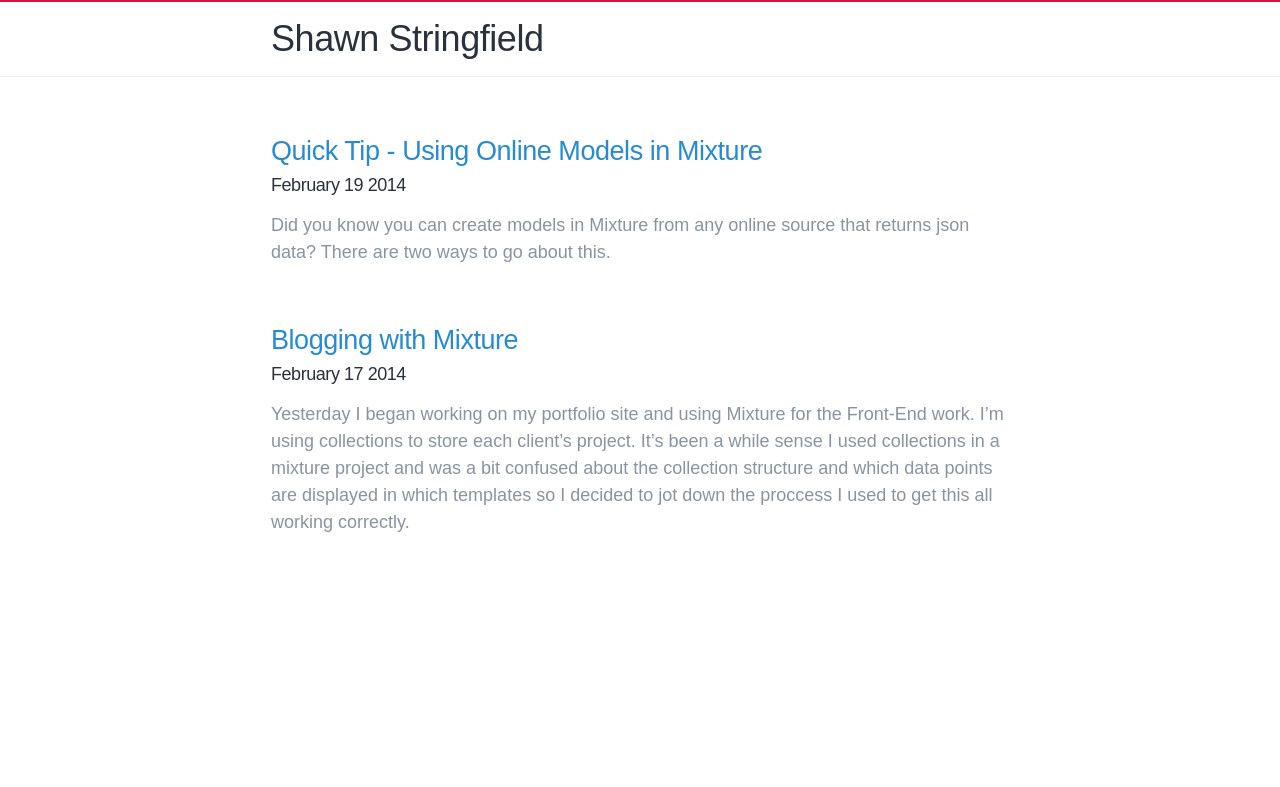
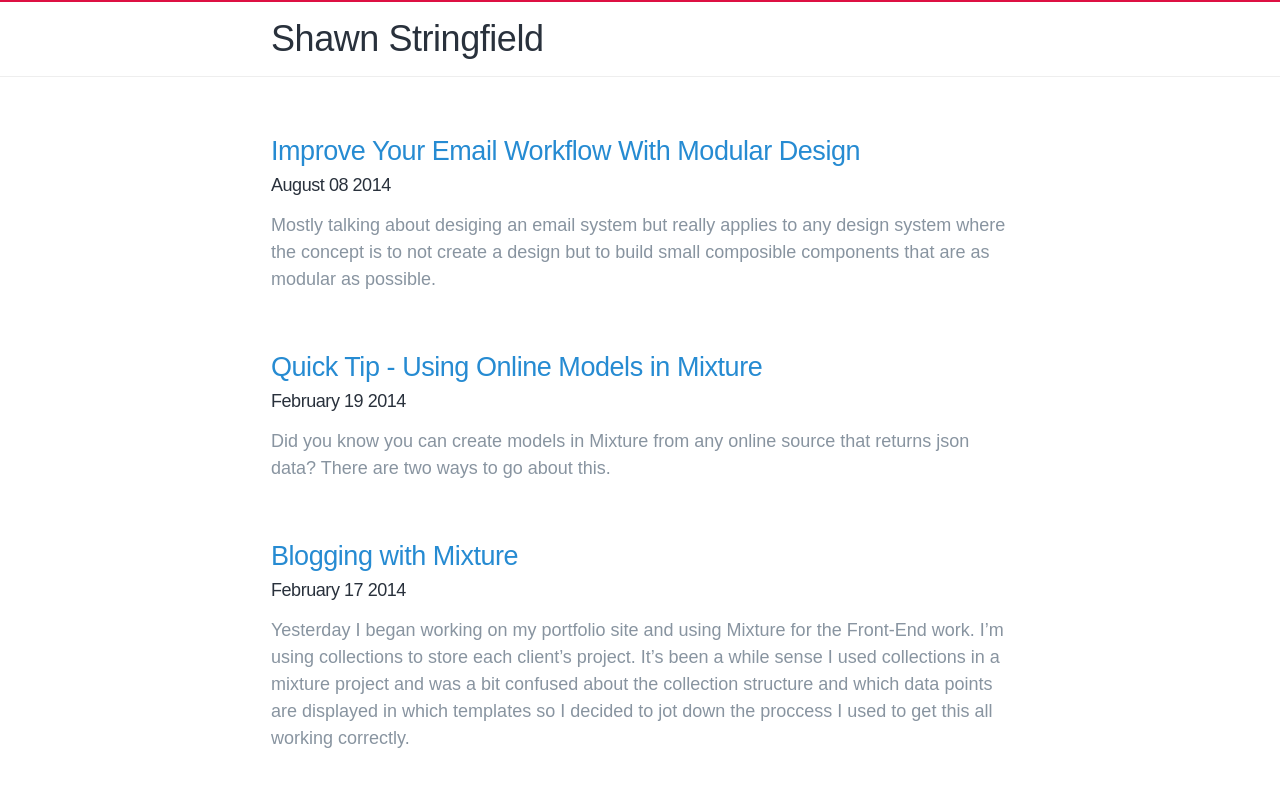
Before and after one commit to ShawnStringfield/shawnstringfield.github.io, a Jekyll site: the page built from index.html, in a window 1280 px wide. Shown: the top 787 px of the page. Built offline with Jekyll 4.4.1, drawn with Linux system fonts in a browser that asks for light colours; some web fonts are replaced.

```diff
--- /dev/null
+++ b/_posts/2014-08-08-smashingmag-improve-email.md
@@ -0,0 +1,9 @@
+---
+layout: default
+title: Improve Your Email Workflow With Modular Design
+tags: [Link]
+---
+
+Mostly talking about desiging an email system but really applies to any design system where the concept is to not create a design but to build small composible components that are as modular as possible.
+
+<p><a href="http://www.smashingmagazine.com/2014/08/04/improve-your-email-workflow-with-modular-design/">Have a further look</a></p>
```
Also changed, not shown: _notes/search-within-doc-in-vim.md (+1 -3 lines), api/notes.json (added, +14 -0 lines).
